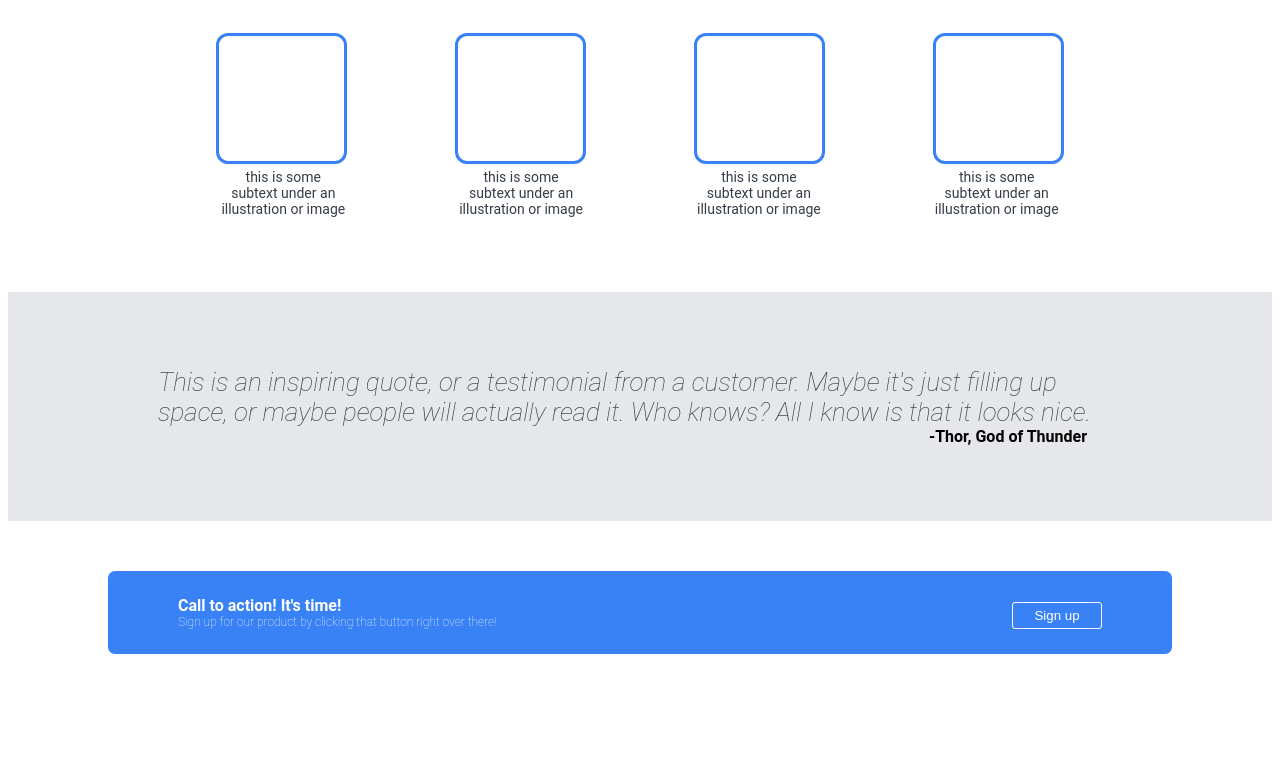
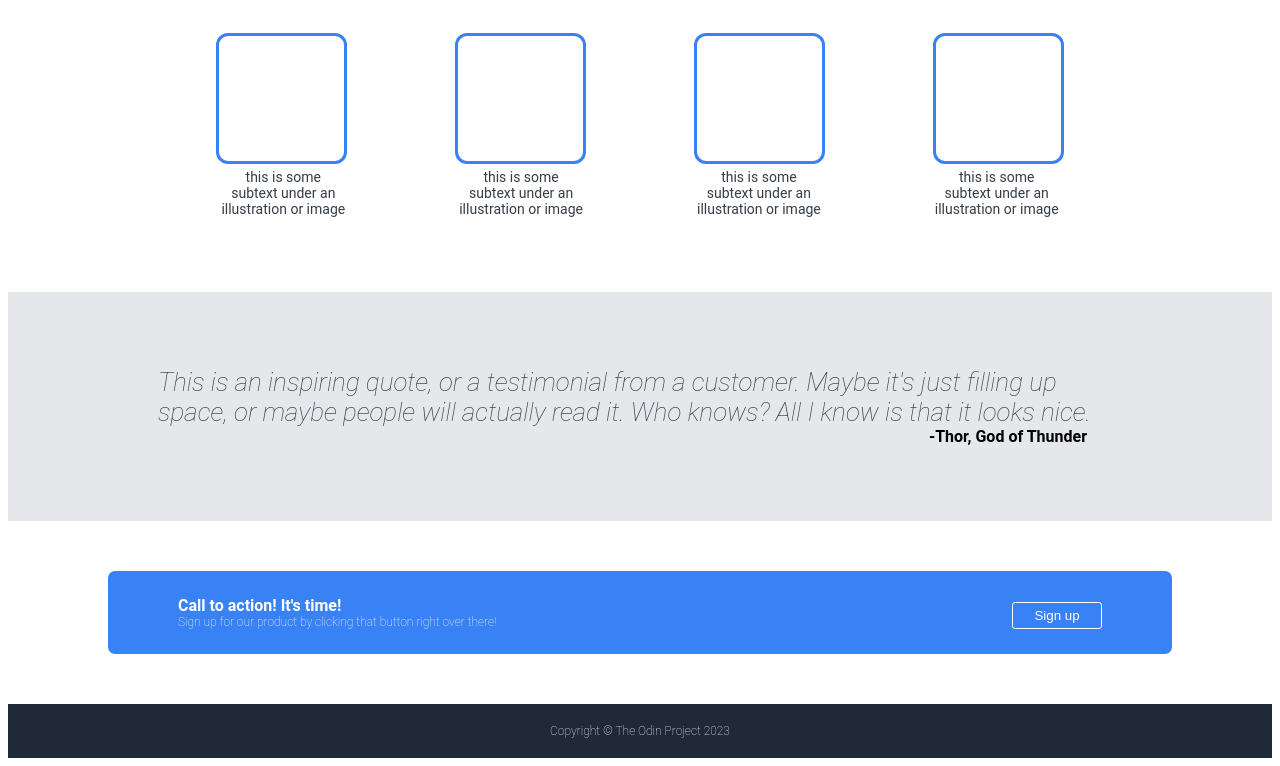
Before and after one commit to AceSpectro/landing-page, a plain HTML site: page index.html in a window 1280 px wide. Shown: the part 482-1248 px from the top of the page. Before the commit the page ends 1186 px from the top, so only its background shows below. Drawn offline with Linux system fonts and the light colour scheme.

Commit message:
Finished the Landing Page!

```diff
--- a/index.html
+++ b/index.html
@@ -50,5 +50,8 @@
         </div>
         <button id="action-button">Sign up</button>
     </div>
+    <div class="footer">
+        Copyright © The Odin Project 2023
+    </div>
 </body>
 </html>
--- a/style.css
+++ b/style.css
@@ -149,3 +149,15 @@ h6 {
     margin: 0;
     align-self: flex-end;
 }
+/* Start of footer */
+
+.footer {
+    background-color: #1F2937;
+    color: white;
+    display: flex;
+    justify-content: center;
+    align-items: center;
+    padding: 20px;
+    font-size: 12px;
+    font-weight: 100;
+}
```
